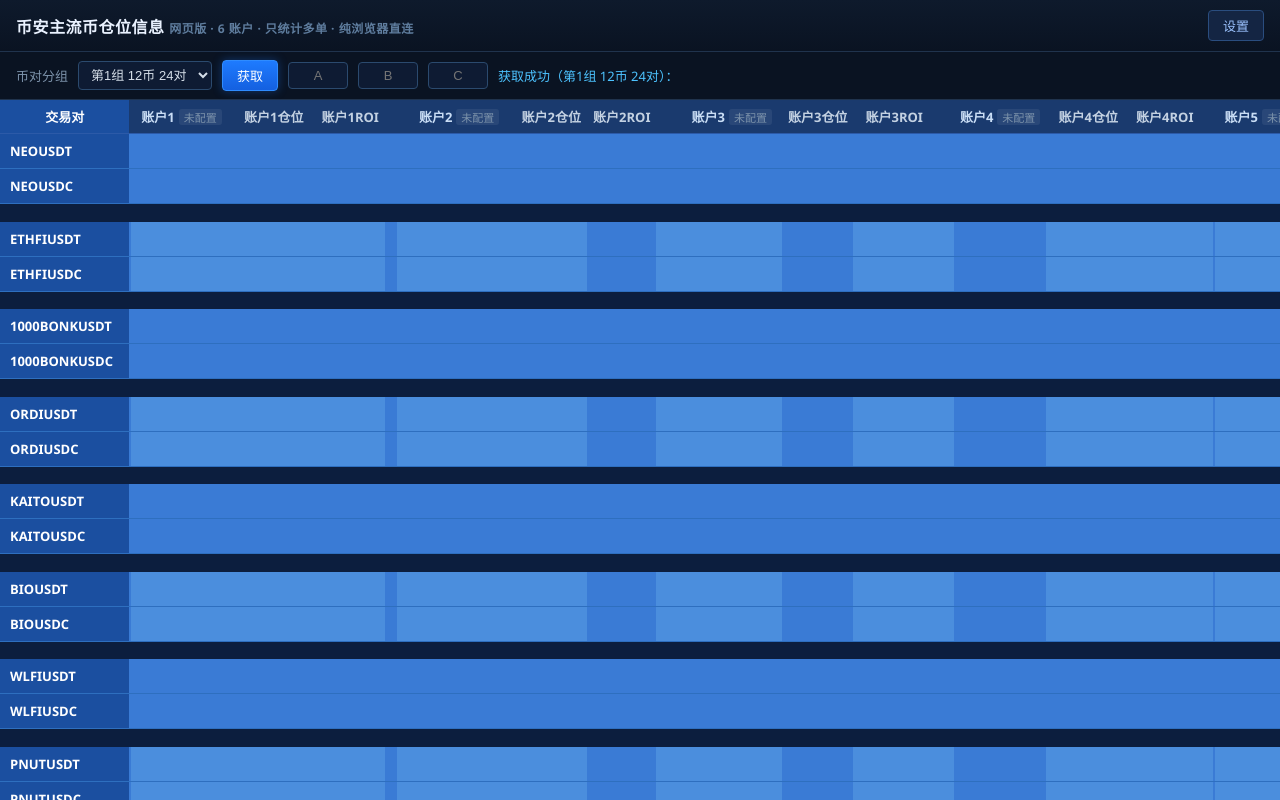
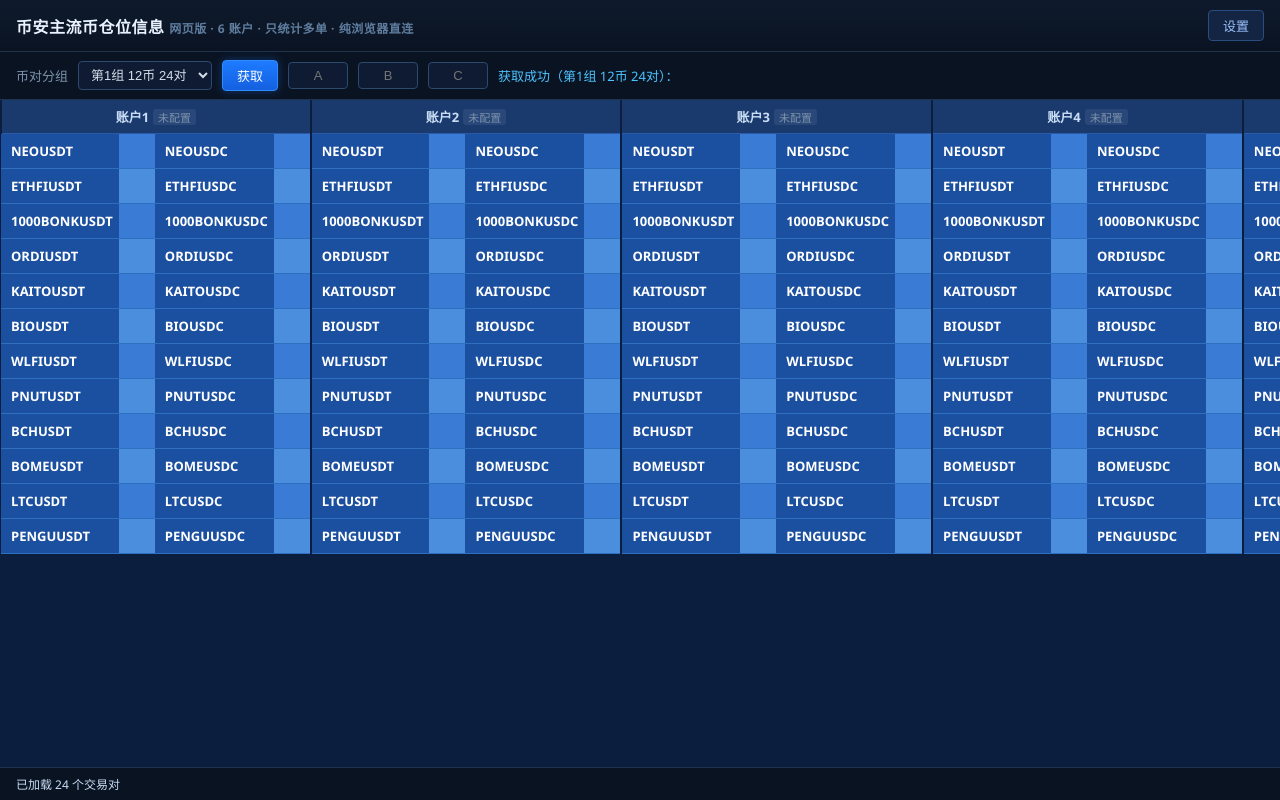
Before and after one commit to 840501862-bot/binance-position-web, a plain HTML site: page index.html in a window 1280 px wide. Both pictures are taken after a click on the button "获取". Shown: the top 800 px of the page. Drawn offline with Linux system fonts and the light colour scheme.

Commit message:
feat: 每行一个币种，行内按 账户1的USDT块→账户1的USDC块→账户2的USDT块→账户2的USDC块 依次排列

```diff
--- a/index.html
+++ b/index.html
@@ -68,6 +68,9 @@
   tbody tr.coin-gap td { background: #0c1e3e; height: 18px; padding: 0; border: none; }
   tbody tr.coin-gap:hover td { background: #0c1e3e; }
   td.sym { font-weight: 600; color: #ffffff; padding-left: 10px; background: #1b4fa0; }
+  /* 账户之间的分隔：每个账户第一个块（USDT）左侧画一条竖线 */
+  td.sym.acct-first { border-left: 2px solid #0c1e3e; }
+  thead th.acct-head { border-left: 2px solid #0c1e3e; }
   thead th.sym { background: #1b4fa0; color: #ffffff; border-bottom: 1px solid #2c5aa8; }
   td.num, th.num { text-align: right; color: #c3d1e2; }
   td.center, th.center { text-align: center; }
@@ -668,7 +671,7 @@ async function onFetch() {
       else { entry.status = "ok"; entry.rows = r.rows; cleanedTotal += r.cleaned; }
       accounts.push(entry);
     }
-    state.data = {order, accounts, cleaned_total: cleanedTotal};
+    state.data = {order, bases: sortedBases, accounts, cleaned_total: cleanedTotal};
     render();
   } catch (e) {
     $("status").textContent = "获取失败：" + e.message;
@@ -840,45 +843,36 @@ async function onPlanOk() {
 }
 
 // ==================== 表格渲染 ====================
+// 每行 = 一个币种；行内从左到右：账户1 的 USDT 块 → 账户1 的 USDC 块 → 账户2 的 USDT 块 → 账户2 的 USDC 块 → …
+// 每个块 = 交易对名 + 仓位 + ROI + 加仓按钮
 function render() {
   const data = state.data;
   if (!data) return;
   $("emptyHint").style.display = "none";
   const head = $("headRow");
   head.innerHTML = "";
-  let h = th("交易对", "sym");
+  let h = "";
   data.accounts.forEach(a => {
-    h += th("", "center", "sep");
-    const cfg = state.configured[a.idx];
     const k = loadKeys()[a.idx] || {};
     const fiveTag = k.is5x ? " <span class='tag' style='background:rgba(124,58,237,.2);color:#a78bfa;'>5x</span>" : "";
-    h += "<th class='acct-head'>" + esc(a.name) + fiveTag + tagOf(a) + "</th>";
-    h += th(a.name + "仓位", "num");
-    h += th(a.name + "ROI", "num");
-    h += th("", "center");
+    h += "<th class='acct-head' colspan='8'>" + esc(a.name) + fiveTag + tagOf(a) + "</th>";
   });
   head.innerHTML = h;
 
   const tbody = $("gridBody");
   tbody.innerHTML = "";
   const shown = data.order.filter(s => state.groupPairs.has(s));
-  const totalCols = 1 + data.accounts.length * 4;
-  let lastBase = null, groupNo = 0;
-  shown.forEach(sym => {
-    const base = sym.slice(0, -4);
-    if (lastBase !== null && base !== lastBase) {
-      const gap = document.createElement("tr");
-      gap.className = "coin-gap";
-      gap.innerHTML = "<td colspan='" + totalCols + "'></td>";
-      tbody.appendChild(gap);
-      groupNo++;
-    }
-    lastBase = base;
+  const baseSet = new Set(shown.map(s => s.slice(0, -4)));
+  const bases = (data.bases || []).filter(b => baseSet.has(b));
+
+  bases.forEach((base, rowNo) => {
     const tr = document.createElement("tr");
-    tr.className = (groupNo % 2 === 0) ? "stripe-0" : "stripe-1";
-    let html = "<td class='sym'>" + esc(sym) + "</td>";
-    data.accounts.forEach(a => {
-      html += "<td class='sep'></td>";
+    tr.className = (rowNo % 2 === 0) ? "stripe-0" : "stripe-1";
+    let html = "";
+    data.accounts.forEach((a, ai) => {
+      ["USDT", "USDC"].forEach(quote => {
+        const sym = base + quote;
+        html += "<td class='sym" + (ai > 0 && quote === "USDT" ? " acct-first" : "") + "'>" + esc(sym) + "</td>";
         if (a.status === "ok") {
           const r = a.rows[sym];
           if (r && r.notional > 0) {
@@ -887,15 +881,17 @@ function render() {
           } else {
             html += "<td class='num'></td><td class='num'></td>";
           }
-        const cfg = state.configured[a.idx];
-        html += "<td class='center'>" + (cfg
+          html += "<td class='center'>" + (state.configured[a.idx]
             ? "<button class='btn-add' data-sym='" + esc(sym) + "' data-i='" + a.idx + "'>加仓" + (a.idx + 1) + "</button>"
             : "") + "</td>";
         } else if (a.status === "error") {
-        html += "<td class='num' style='color:#f53f3f'>失败</td><td class='num'></td><td class='center'></td>";
+          // 「失败」只在该账户第一个块显示一次，避免每个块都重复
+          html += "<td class='num' style='color:#f53f3f'>" + (quote === "USDT" ? "失败" : "") + "</td>";
+          html += "<td class='num'></td><td class='center'></td>";
         } else {
           html += "<td class='num'></td><td class='num'></td><td class='center'></td>";
         }
+      });
     });
     tr.innerHTML = html;
     tbody.appendChild(tr);
```
Lines whose indentation alone changed are shown as unchanged.
